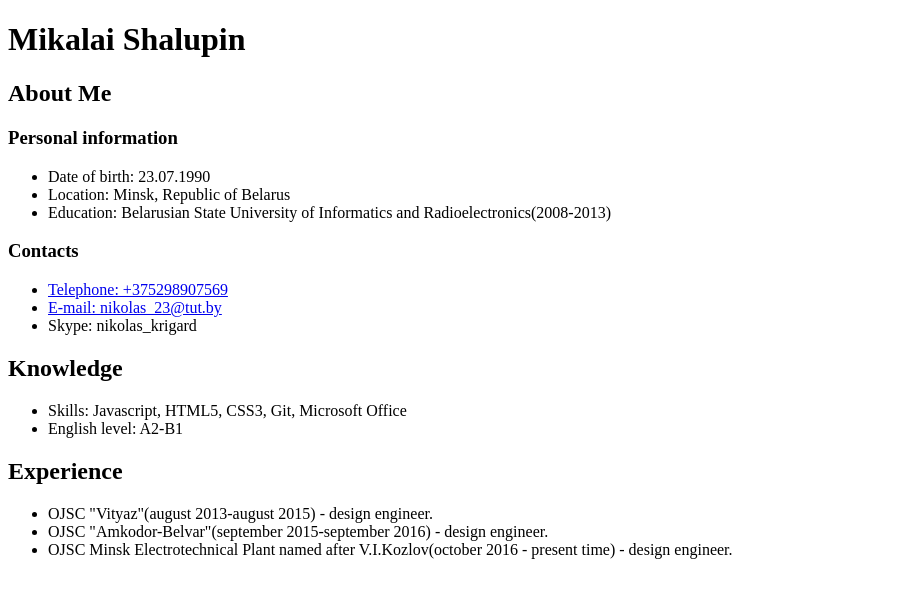
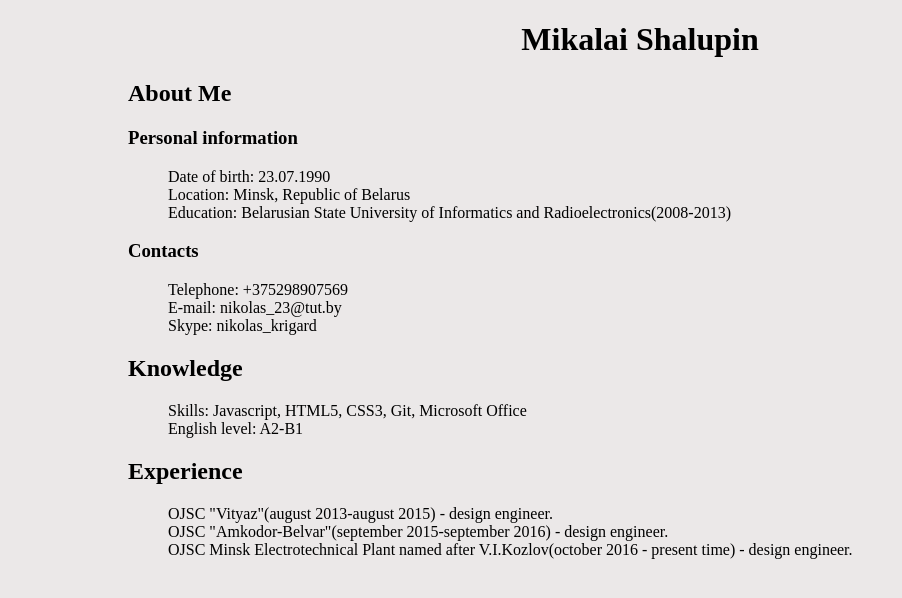
Before and after one commit to nikola2390/rsschool-cv, a plain HTML site: page index.html in a window 1280 px wide. Shown: the whole page, without its empty margins (0-902 px from the left). Drawn offline with Linux system fonts and the light colour scheme.

Commit message:
feat: add style to page

```diff
--- a/index.html
+++ b/index.html
@@ -4,6 +4,7 @@
   <meta charset="UTF-8">
   <meta name="viewport" content="width=device-width, initial-scale=1.0">
   <meta http-equiv="X-UA-Compatible" content="ie=edge">
+  <link rel="stylesheet" href="styles/style.css">
   <title>My resume</title>
 </head>
 <body>
--- /dev/null
+++ b/styles/style.css
@@ -0,0 +1,18 @@
+body {
+  max-width: 1024px;
+  margin: 0 auto;
+  background: rgba(207, 198, 198, 0.4);
+}
+
+h1 {
+  text-align: center;
+}
+
+a {
+  text-decoration: none;
+  color: rgb(0, 0, 0);
+}
+
+li {
+  list-style: none;
+}
```
